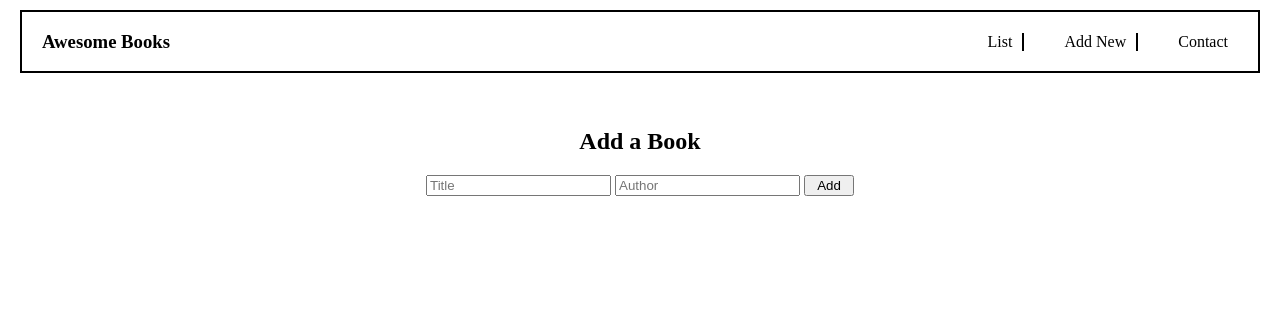
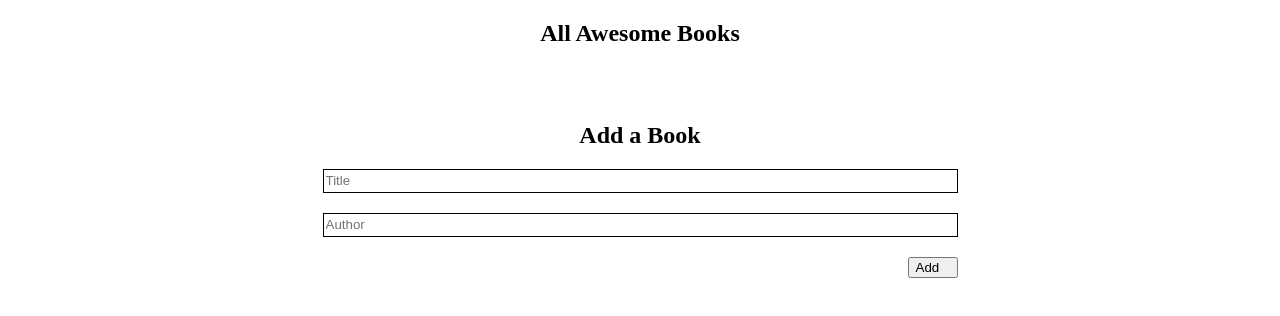
Before and after one commit to Estherstarr/awesomeBooks, a plain HTML site: page index.html in a window 1280 px wide. Drawn offline with Linux system fonts and the light colour scheme.

Commit message:
Revert "Add navigation bar and style using the sketch design"
This reverts commit 5e72e4cb650bec9a8ae605830d5baae3aea223cb.

```diff
--- a/index.html
+++ b/index.html
@@ -8,27 +8,15 @@
     <title>Awesome Books</title>
   </head>
   <body>
-    <header class="head-class">
-      <h3>Awesome Books</h3>
-      <nav class="nav-bar">
 
-        <ul class="list-bar">
-          <li>List</li>
-          <li>Add New</li>
-          <li id="ct-nav">Contact</li>
-        </ul>
-      </nav>
-    </header>
     <main>
-
       <section class="books-container">
-
+        <h1>All Awesome Books</h1>
         <div id="books-list"></div>
       </section>
-
-      <section id="add-books" class="hide-content">
+      <section id="add-books">
         <h1>Add a Book</h1>
-        <form id="books-form ">
+        <form id="books-form">
           <input
               type="text"
               id="title"
--- a/style.css
+++ b/style.css
@@ -2,50 +2,6 @@ body {
   margin: 0;
   padding: 0;
   box-sizing: border-box;
-
-}
-
-a,
-li,
-ul {
-  text-decoration: none;
-  list-style: none;
-}
-
-.head-class{
-  display: flex;
-  justify-content: space-between;
-  align-items: center;
-  border: 2px solid black;
-  margin: 10px 20px;
-  padding: 0px 20px;
-}
-
-/* .nav-bar {
-  display: flex;
-  align-items: center;
-  justify-content: space-between;
-
-} */
-
-.list-bar{
-  display: flex;
-  gap: 30px;
-  margin: 0px;
-
-
-
-}
-
-.list-bar > li{
-  border-right: 2px solid black;
-  padding: 0 10px;
-  width: max-content;
-}
-
-#ct-nav{
-  border: none;
-
 }
 
 main {
@@ -116,7 +72,3 @@ main {
 #add-book {
   width: 50px;
 }
-
-.hide-content {
-  display: none;
-}
```
